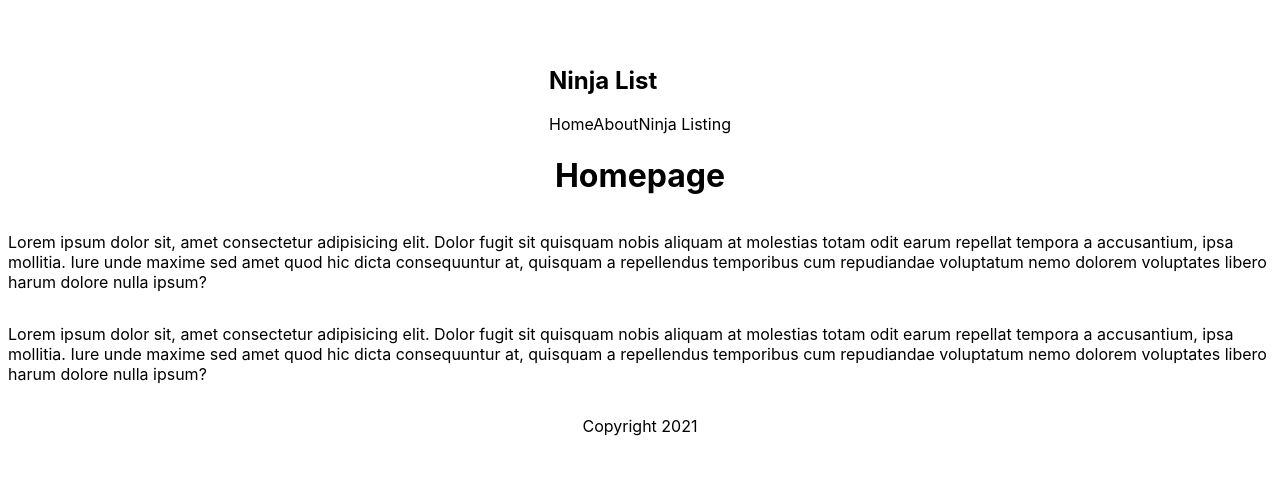
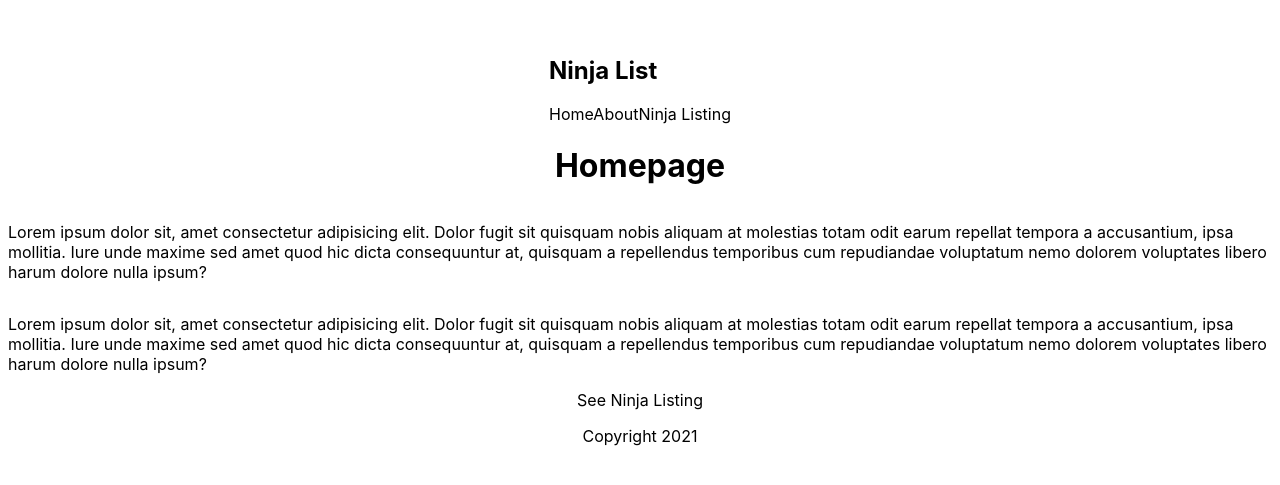
Before and after one commit to cisu/nextjs_tutorial_2021_the-net-ninja, a Next.js app: page / in a window 1280 px wide. Shown: the part 151-636 px from the top of the page. Built offline with nearby package versions, Linux system fonts and the light colour scheme.

Commit message:
Linking Between Pages

```diff
--- a/comps/Navbar.js
+++ b/comps/Navbar.js
@@ -1,4 +1,5 @@
 import React from 'react'
+import Link from 'next/link'
 
 const Navbar = () => {
     return (
@@ -6,9 +7,9 @@
             <div className="logo">
                 <h1>Ninja List</h1>
             </div>
-            <a href="">Home</a>
-            <a href="">About</a>
-            <a href="">Ninja Listing</a>
+            <Link href="/">Home</Link>
+            <Link href="/about">About</Link>
+            <Link href="/ninjas">Ninja Listing</Link>
         </nav>
     )
 }
--- a/pages/index.js
+++ b/pages/index.js
@@ -2,6 +2,7 @@
 import Footer from '../comps/Footer'
 import Navbar from '../comps/Navbar'
 import styles from '../styles/Home.module.scss'
+import Link from 'next/link'
 
 export default function Home() {
   return (
@@ -10,6 +11,11 @@
       <h1>Homepage</h1>
       <p>Lorem ipsum dolor sit, amet consectetur adipisicing elit. Dolor fugit sit quisquam nobis aliquam at molestias totam odit earum repellat tempora a accusantium, ipsa mollitia. Iure unde maxime sed amet quod hic dicta consequuntur at, quisquam a repellendus temporibus cum repudiandae voluptatum nemo dolorem voluptates libero harum dolore nulla ipsum?</p>
       <p>Lorem ipsum dolor sit, amet consectetur adipisicing elit. Dolor fugit sit quisquam nobis aliquam at molestias totam odit earum repellat tempora a accusantium, ipsa mollitia. Iure unde maxime sed amet quod hic dicta consequuntur at, quisquam a repellendus temporibus cum repudiandae voluptatum nemo dolorem voluptates libero harum dolore nulla ipsum?</p>
+
+      <Link href="/ninjas">
+        <a href="">See Ninja Listing</a>
+      </Link>
+
       <Footer />
 
     </div>
```
